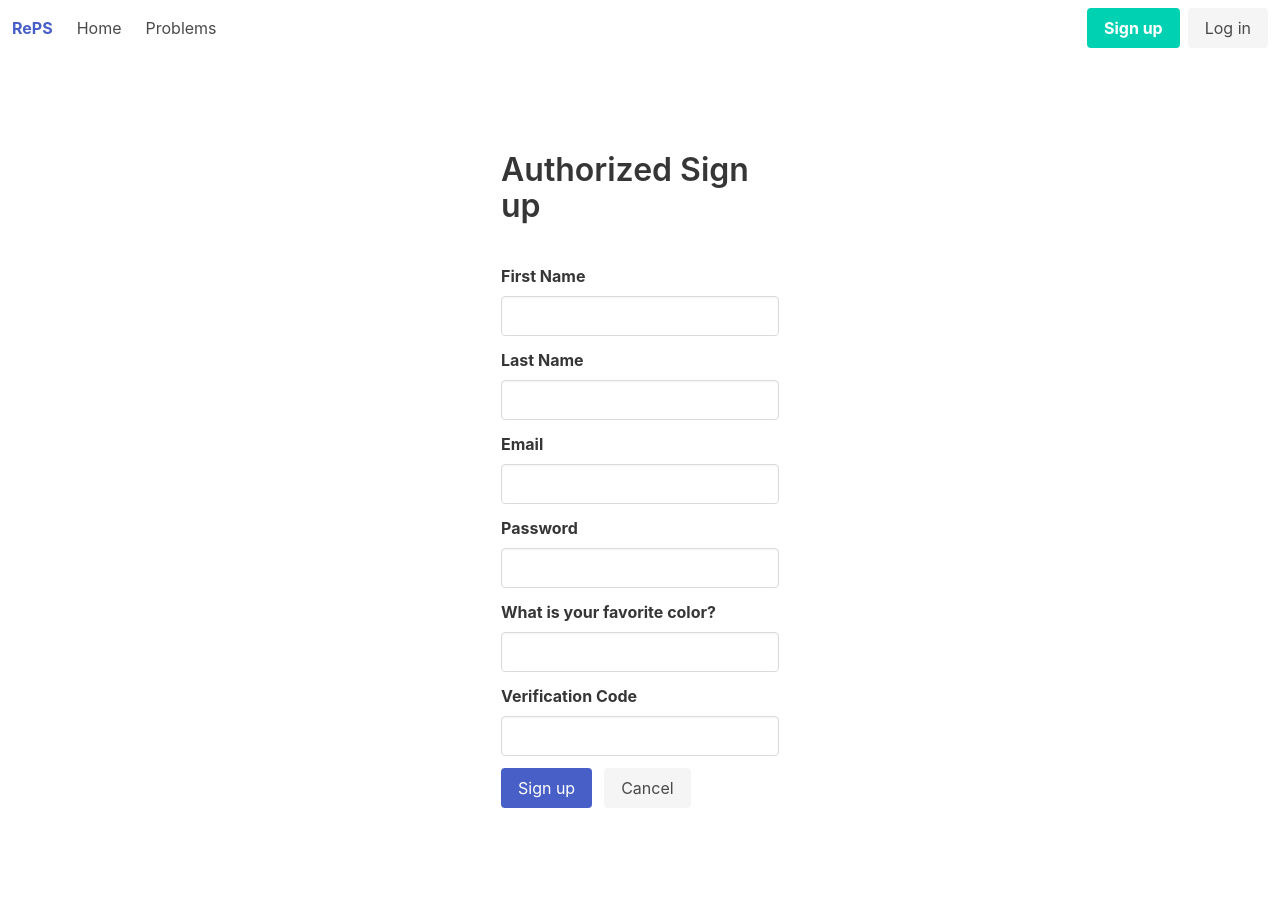
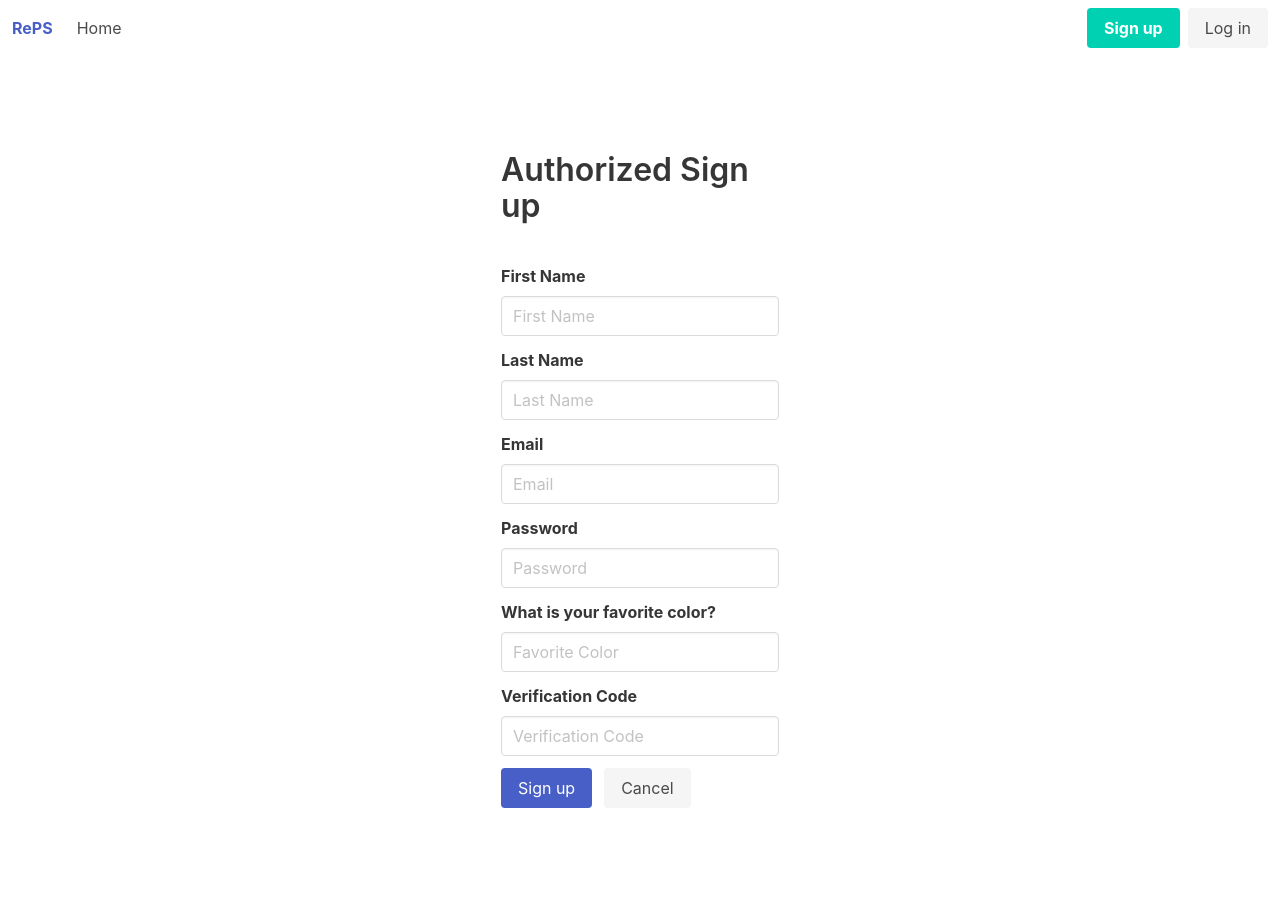
Before and after one commit to partal16/RePS, a Flask app: page /new-authorized in a window 1280 px wide. Shown: the top 912 px of the page. Run offline with Flask 2, Linux system fonts and the light colour scheme.

Commit message:
Design changes

```diff
--- a/templates/authorized_edit.html
+++ b/templates/authorized_edit.html
@@ -13,7 +13,7 @@
 				<div class="field" >
 					<label for="first_name" class="label" >First Name</label>
 					<div class="control" >
-						<input type="text" name="first_name" class="input" required="required"
+						<input type="text" name="first_name" class="input" required="required" placeholder="First Name"
 							   value="{{ values['first_name'] }}" />
 					</div>
 				</div>
@@ -21,7 +21,7 @@
 				<div class="field" >
 					<label for="last_name" class="label" >Last Name</label>
 					<div class="control" >
-						<input type="text" name="last_name" class="input" required="required"
+						<input type="text" name="last_name" class="input" required="required" placeholder="Last Name"
 							   value="{{ values['last_name'] }}" />
 					</div>
 				</div>
@@ -29,7 +29,7 @@
 				<div class="field" >
 					<label for="email" class="label" >Email</label>
 					<div class="control" >
-						<input type="text" name="email" class="input" required="required"
+						<input type="text" name="email" class="input" required="required" placeholder="Email"
 							   value="{{ values['email'] }}" />
 					</div>
 				</div>
@@ -37,7 +37,7 @@
 				<div class="field" >
 					<label for="password" class="label" >Password</label>
 					<div class="control" >
-						<input type="password" name="password" class="input" required="required"
+						<input type="password" name="password" class="input" required="required" placeholder="Password"
 							   value="{{ values['password'] }}" />
 					</div>
 				</div>
@@ -45,7 +45,7 @@
 				<div class="field" >
 					<label for="s_question" class="label" >What is your favorite color?</label>
 					<div class="control" >
-						<input type="text" name="s_question" class="input" required="required"
+						<input type="text" name="s_question" class="input" required="required" placeholder="Favorite Color"
 							   value="{{ values['s_question'] }}" />
 					</div>
 				</div>
@@ -53,7 +53,7 @@
 				<div class="field" >
 					<label for="code" class="label" >Verification Code</label>
 					<div class="control" >
-						<input type="password" name="code" class="input" required="required"
+						<input type="password" name="code" class="input" required="required" placeholder="Verification Code"
 							   value="{{ values['code'] }}" />
 					</div>
 				</div>
--- a/templates/layout.html
+++ b/templates/layout.html
@@ -26,10 +26,11 @@
 						<a class="navbar-item" href="{{ url_for('home_page') }}">
 							Home
 						</a>
-
+						<!--
 						<a class="navbar-item" href="{{ url_for('problems_page') }}">
 							Problems
 						</a>
+						-->
 
 						{% if current_user.email %}
 							<a class="navbar-item" href="{{ url_for('my_problems_page') }}">
--- a/templates/login.html
+++ b/templates/login.html
@@ -13,7 +13,7 @@
 				<div class="field" >
 					<label for="email" class="label" >Email</label>
 					<div class="control" >
-						<input type="text" name="email" class="input" required="required"
+						<input type="text" name="email" class="input" required="required" placeholder="Email"
 							   value="{{ values['email'] }}" />
 					</div>
 				</div>
@@ -21,7 +21,7 @@
 				<div class="field" >
 					<label for="password" class="label" >Password</label>
 					<div class="control" >
-						<input type="password" name="password" class="input" required="required"
+						<input type="password" name="password" class="input" required="required" placeholder="Password"
 							   value="{{ values['password'] }}" />
 					</div>
 				</div>
--- a/templates/new_password.html
+++ b/templates/new_password.html
@@ -13,7 +13,7 @@
 				<div class="field" >
 					<label for="old_password" class="label" >Old Password</label>
 					<div class="control" >
-						<input type="password" name="old_password" class="input" required="required"
+						<input type="password" name="old_password" class="input" required="required" placeholder="Old password"
 							   value="{{ values['old_password'] }}" />
 					</div>
 				</div>
@@ -21,7 +21,7 @@
 				<div class="field" >
 					<label for="s_question" class="label" >Security Question's Answer</label>
 					<div class="control" >
-						<input type="text" name="s_question" class="input" required="required"
+						<input type="text" name="s_question" class="input" required="required" placeholder="Favorite Color"
 							   value="{{ values['s_question'] }}" />
 					</div>
 				</div>
@@ -29,7 +29,7 @@
 				<div class="field" >
 					<label for="new_password" class="label" >New Password</label>
 					<div class="control" >
-						<input type="password" name="new_password" class="input" required="required"
+						<input type="password" name="new_password" class="input" required="required" placeholder="New Password"
 							   value="{{ values['new_password'] }}" />
 					</div>
 				</div>
--- a/templates/select_problem.html
+++ b/templates/select_problem.html
@@ -20,7 +20,6 @@
 										<p><strong>{{ problem.title }}</strong></p>
 										<p>{{ problem.description }}</p>
 										<p>{{ build }}</p>
-										<p>Seen number: {{ problem.n_seen }}</p>
 									</p>
 								</div>
 								<div class="field is-grouped is-grouped-right" >
```
Also changed, not shown: templates/problem.html (+6 -5 lines), templates/problem_add.html (+5 -5 lines), templates/student_edit.html (+5 -5 lines), views.py (+7 -0 lines), static/megaphone.jpeg (added).
